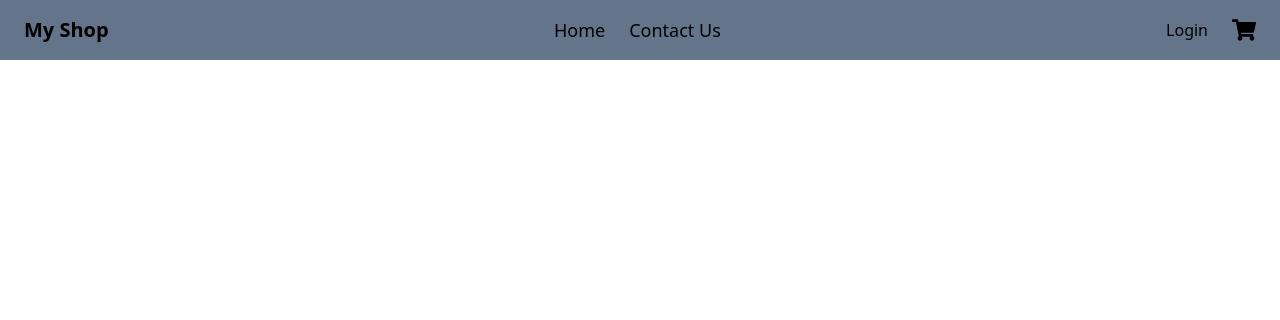
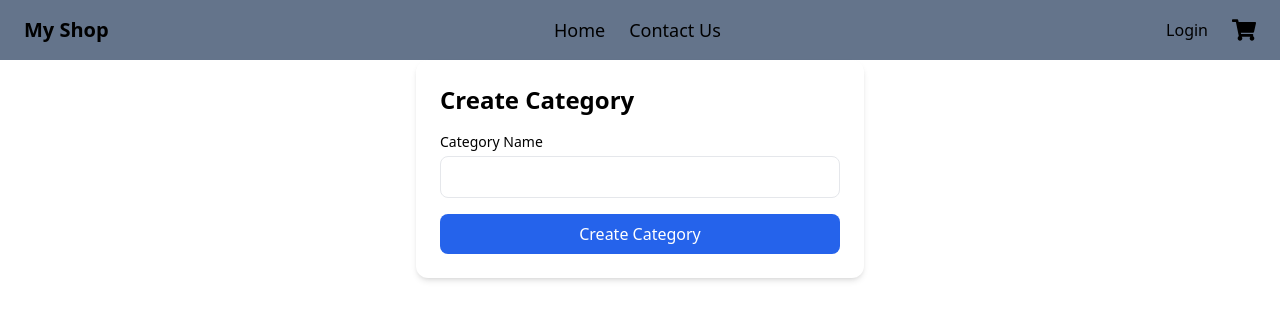
Before and after one commit to alexander784/Buying, a Next.js app in the folder client/: page /admin/Category in a window 1280 px wide. Shown: the top 320 px of the page. Built offline with nearby package versions, Linux system fonts and the light colour scheme; no server answers.

Commit message:
Create Category context

```diff
--- /dev/null
+++ b/client/context/CategoryContext.js
@@ -0,0 +1,3 @@
+import { createContext } from "react";
+
+const CategoryContext = createContext();
--- a/client/context/cartContext.js
+++ b/client/context/cartContext.js
@@ -5,6 +5,7 @@ const CartContext = createContext();
 
 export const CartProvider = ({ children }) => {
     const [cart, setCart] = useState([]);
+    // const [error, setError] = useState(null);
 
     const fetchCart = async () => {
         console.log("Fetching updated cart...");
--- a/client/pages/admin/Category.js
+++ b/client/pages/admin/Category.js
@@ -1,9 +1,94 @@
-const CreateCategory = () => {
+import { useState, useEffect } from "react";
+import { useForm } from "react-hook-form";
+
+const CreateCategoryForm = () => {
+    const { register, handleSubmit, reset, formState: { errors } } = useForm();
+    const [loading, setLoading] = useState(false);
+    const [message, setMessage] = useState(null);
+    const [token, setToken] = useState(null);
+
+    // Ensure token is fetched properly
+    useEffect(() => {
+        const storedToken = localStorage.getItem("token");
+        console.log("Retrieved Token:", storedToken);  // Debugging log
+        setToken(storedToken);
+    }, []);
+
+    const onSubmit = async (data) => {
+        setLoading(true);
+        setMessage(null);
+
+        if (!token) {
+            setMessage({ type: "error", text: "Authentication required. Please log in as an admin." });
+            setLoading(false);
+            return;
+        }
+
+        console.log("Sending request with token:", token);
+        console.log("Sending data:", data);
+
+        try {
+            const response = await fetch("http://127.0.0.1:8000/categories/categories/create/", {
+                method: "POST",
+                headers: {
+                    "Content-Type": "application/json",
+                    Authorization: `Bearer ${token}`,
+                },
+                body: JSON.stringify(data),
+            });
+
+            console.log("Response Status:", response.status);
+
+            if (response.status === 401) {
+                setMessage({ type: "error", text: "Unauthorized. Please log in again." });
+                localStorage.removeItem("token"); // Remove invalid token
+                return;
+            }
+
+            const result = await response.json();
+            console.log("Response JSON:", result);
+
+            if (response.ok) {
+                setMessage({ type: "success", text: "Category created successfully!" });
+                reset();
+            } else {
+                setMessage({ type: "error", text: result?.detail || "Failed to create category." });
+            }
+        } catch (error) {
+            console.error("Fetch error:", error);
+            setMessage({ type: "error", text: "An error occurred. Please try again." });
+        }
+
+        setLoading(false);
+    };
+
     return (
-            <div>
+        <div className="max-w-md mx-auto bg-white p-6 rounded-xl shadow-md">
+            <h2 className="text-2xl font-bold mb-4">Create Category</h2>
 
-            </div>
-     );
-}
+            {message && (
+                <div className={`p-2 mb-4 rounded ${message.type === "success" ? "bg-green-100 text-green-700" : "bg-red-100 text-red-700"}`}>
+                    {message.text}
+                </div>
+            )}
 
-export default CreateCategory;
+            <form onSubmit={handleSubmit(onSubmit)} className="space-y-4">
+                <div>
+                    <label className="block text-sm font-medium">Category Name</label>
+                    <input
+                        type="text"
+                        {...register("name", { required: "Category name is required" })}
+                        className="w-full mt-1 p-2 border rounded-lg"
+                    />
+                    {errors.name && <p className="text-red-500 text-sm">{errors.name.message}</p>}
+                </div>
+
+                <button type="submit" className="w-full bg-blue-600 text-white py-2 rounded-lg hover:bg-blue-700" disabled={loading}>
+                    {loading ? "Creating..." : "Create Category"}
+                </button>
+            </form>
+        </div>
+    );
+};
+
+export default CreateCategoryForm;
--- a/client/pages/admin/index.js
+++ b/client/pages/admin/index.js
@@ -12,6 +12,9 @@ const AdminDashboard = () => {
             <Link href="/admin/ProductsPage" className="block bg-orange-950 text-white p-3 rounded text-center">
             View all Products
             </Link>
+            <Link href="/admin/Category" className="block bg-orange-950 text-white p-3 rounded text-center">
+            Add Category
+            </Link>
         </div>
         </div>
     );
--- a/client/pages/cart.js
+++ b/client/pages/cart.js
@@ -1,11 +1,13 @@
 import { useCart } from "@/context/cartContext";
 
 export default function CartPage() {
-    const { cart, handleRemoveFromCart, handleRequestQuote } = useCart();
+    const { cart, handleRemoveFromCart, handleRequestQuote, error } = useCart();
 
     return (
         <div className="container mx-auto p-6">
             <h2 className="text-2xl font-semibold mb-4">Your Cart</h2>
+
+            {error && <p className="text-red-500">{error}</p>}
 
             {cart.length === 0 ? (
                 <p className="text-gray-500">Your cart is empty</p>
@@ -13,8 +15,7 @@ export default function CartPage() {
                 <div className="bg-white shadow-lg rounded-lg p-6">
                     <ul>
                         {cart.map((item) => (
-                            <li key={item.id}
-                             className="flex justify-between border-b p-4">
+                            <li key={item.id} className="flex justify-between border-b p-4">
                                 <div>
                                     <h3 className="font-semibold">{item.name}</h3>
                                     <p>Qty: {item.quantity}</p>
@@ -25,9 +26,7 @@ export default function CartPage() {
                                     className="bg-red-500 text-white px-4 py-2 rounded-lg hover:bg-red-700 transition"
                                 >
                                     Remove
-
                                 </button>
-
                             </li>
                         ))}
                     </ul>
--- a/client/services/Cart.js
+++ b/client/services/Cart.js
@@ -40,6 +40,10 @@ export const getCart = async () => {
             },
             credentials: "include",
         });
+        if( res.status == 401) {
+            console.warn('User not logged in');
+            return {error: 'Unauthorized', cart: []};
+        }
 
         if (!res.ok) {
             throw new Error(`Failed to fetch cart: ${res.status} ${res.statusText}`);
```
